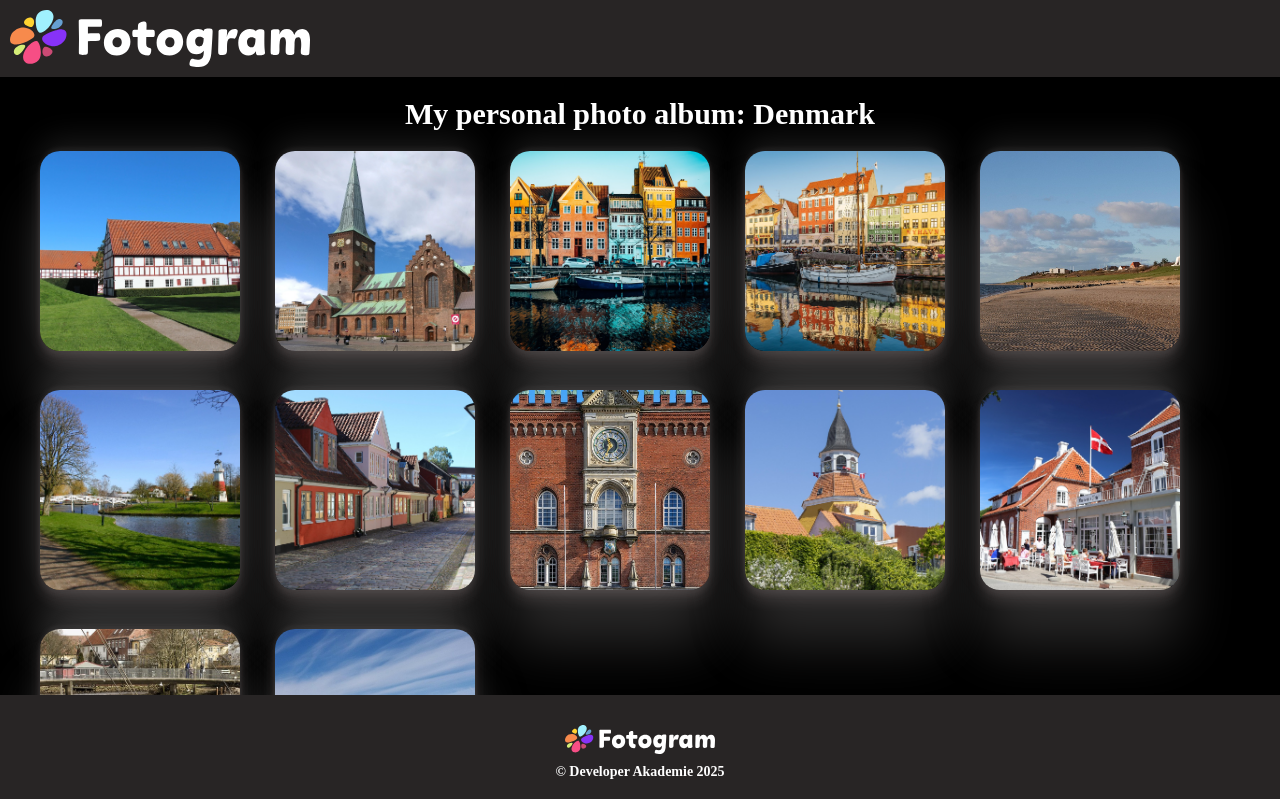
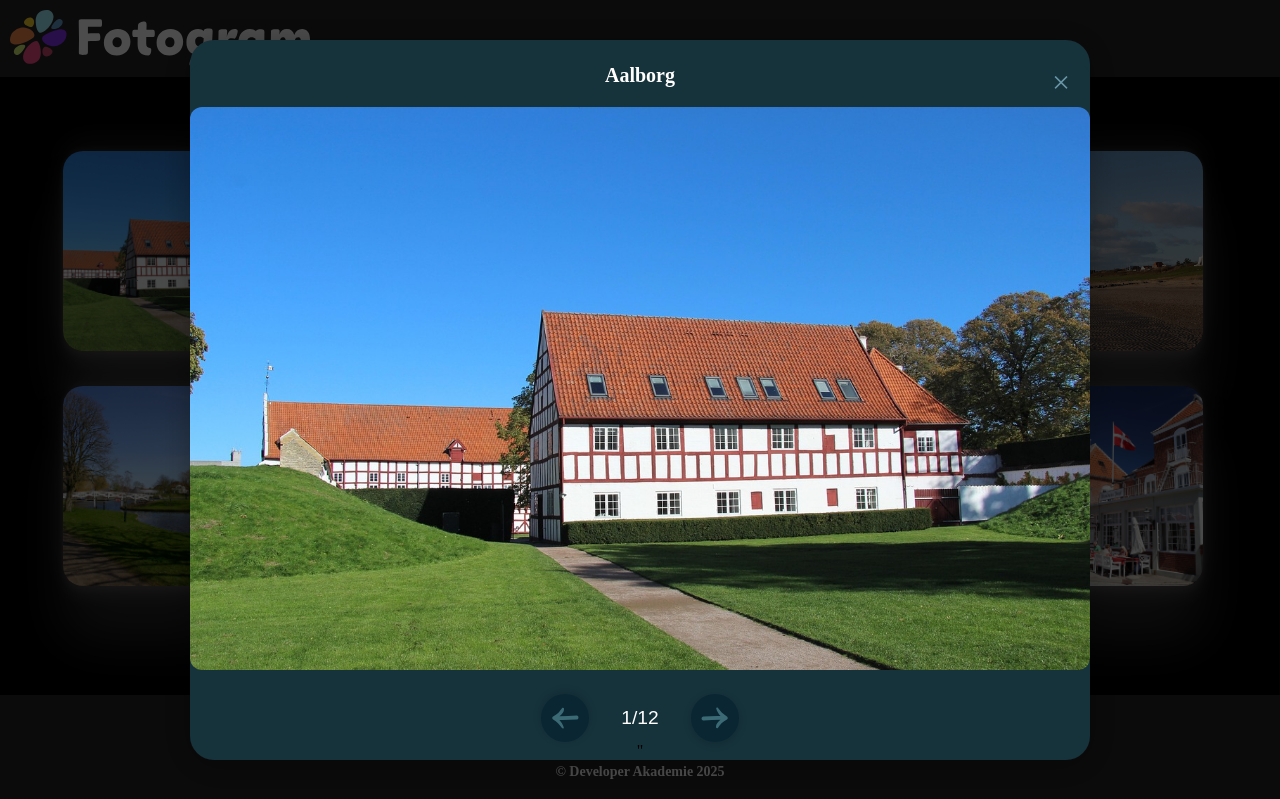
Before and after one commit to AnastasiaTsypkaykina/fotogram, a plain HTML site: page index.html in a window 1280 px wide. Both pictures are taken after a click on the picture 140 px from the left and 251 px from the top of the page. Shown: the top 799 px of the page. Drawn offline with Linux system fonts and the light colour scheme.

Commit message:
final edit feedback

```diff
--- a/index.html
+++ b/index.html
@@ -29,9 +29,9 @@
     <section class="main-side">
       <div class="container-main">
         <h1>My personal photo album: Denmark</h1>
-        <div id="container" class="photo-container">
-          <div id="overlay" class="overlay d_none">
-            <div onclick="bubblingDialog(event)" class="overlay-window">
+        <div  id="container" class="photo-container">
+          <div onclick="toggleOverlay()" id="overlay" class="overlay d_none">
+            <div  class="overlay-window">
               <div id="overlay-dialog" class="overlay-dialog">
                 <h2 id="title" class="title"></h2>
               </div>
--- a/script.js
+++ b/script.js
@@ -38,7 +38,7 @@ function renderImages() {
 }
 
 function getImagesHtml(i) {
-  return `<img onclick="createDialogContent(${i}, ${booleanTrue}) id="${i}" class="photos" src="${images[i]}">`;
+  return `<img onclick="createDialogContent(${i}, ${booleanTrue})" id="${i}" class="photos" src="${images[i]}">`;
 }
 
 function init() {
--- a/style.css
+++ b/style.css
@@ -110,6 +110,9 @@ header {
   align-items: center;
   padding-left: 20px;
   padding-bottom: 100px;
+  display: flex;
+  flex-wrap: wrap;
+  justify-content: center;
 }
 .photos:hover {
   transform: scale(1.1);
```
